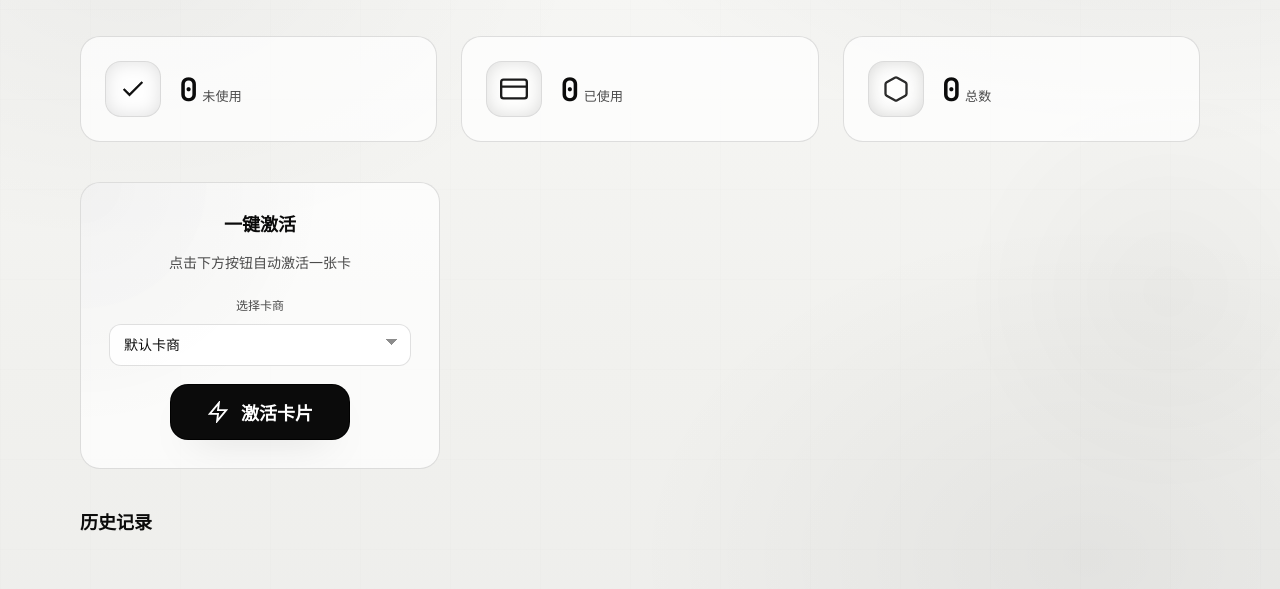
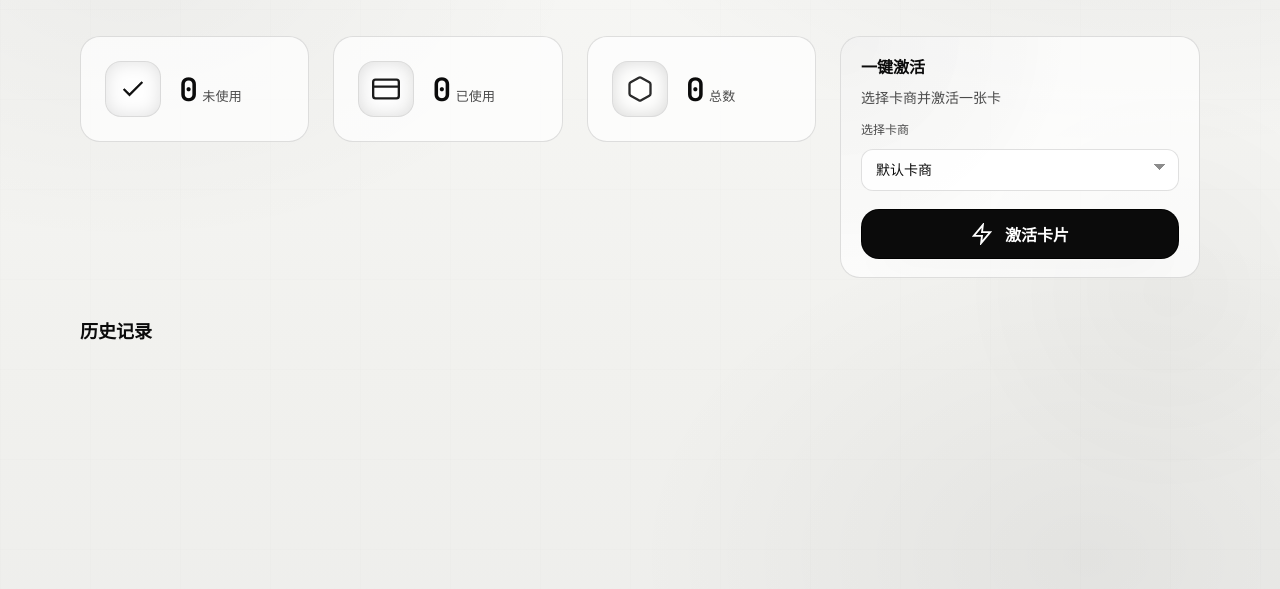
Before and after one commit to 1307929582/nikocard, a Flask app: page /dashboard in a window 1280 px wide. Shown: the part 81-670 px from the top of the page. Run offline with Flask 3, Linux system fonts and the light colour scheme; the visitor is signed in with stand-in values (Sample User, id 1); data comes from the database, SQL or seed files in the repository; data that the repository does not hold is empty.

Commit message:
Place activate panel beside stats and reduce height

```diff
--- a/static/style.css
+++ b/static/style.css
@@ -566,6 +566,18 @@ a {
     margin-bottom: 40px;
 }
 
+.overview-section {
+    display: grid;
+    grid-template-columns: minmax(0, 1fr) minmax(240px, 360px);
+    gap: 24px;
+    align-items: start;
+    margin-bottom: 40px;
+}
+
+.overview-section .stats-section {
+    margin-bottom: 0;
+}
+
 .stat-card {
     background: var(--panel);
     border-radius: 20px;
@@ -776,6 +788,29 @@ a {
 .provider-select label {
     font-size: 12px;
     color: var(--text-secondary);
+}
+
+.compact-panel {
+    align-items: flex-start;
+    justify-content: flex-start;
+    text-align: left;
+    padding: 18px 20px;
+}
+
+.compact-panel h2 {
+    font-size: 16px;
+    margin-bottom: 6px;
+}
+
+.compact-panel p {
+    margin-bottom: 12px;
+}
+
+.compact-panel .btn-activate {
+    width: 100%;
+    justify-content: center;
+    padding: 12px 24px;
+    font-size: 16px;
 }
 
 .btn-activate {
@@ -1100,6 +1135,10 @@ a {
         justify-content: stretch;
     }
 
+    .overview-section {
+        grid-template-columns: 1fr;
+    }
+
     .settings-grid {
         grid-template-columns: 1fr;
     }
--- a/templates/dashboard.html
+++ b/templates/dashboard.html
@@ -28,7 +28,8 @@
         </header>
 
         <main class="main-content">
-            <section class="stats-section">
+            <section class="overview-section">
+                <div class="stats-section">
                     <div class="stat-card">
                         <div class="stat-icon unused">
                             <svg viewBox="0 0 24 24" fill="none" stroke="currentColor" stroke-width="2">
@@ -63,12 +64,11 @@
                             <span class="stat-label">总数</span>
                         </div>
                     </div>
-            </section>
+                </div>
 
-            <section class="action-section compact">
-                <div class="activate-panel">
+                <div class="activate-panel compact-panel">
                     <h2>一键激活</h2>
-                    <p>点击下方按钮自动激活一张卡</p>
+                    <p>选择卡商并激活一张卡</p>
                     <div class="provider-select">
                         <label for="activate-provider">选择卡商</label>
                         {% if providers %}
```
Lines whose indentation alone changed are shown as unchanged.
